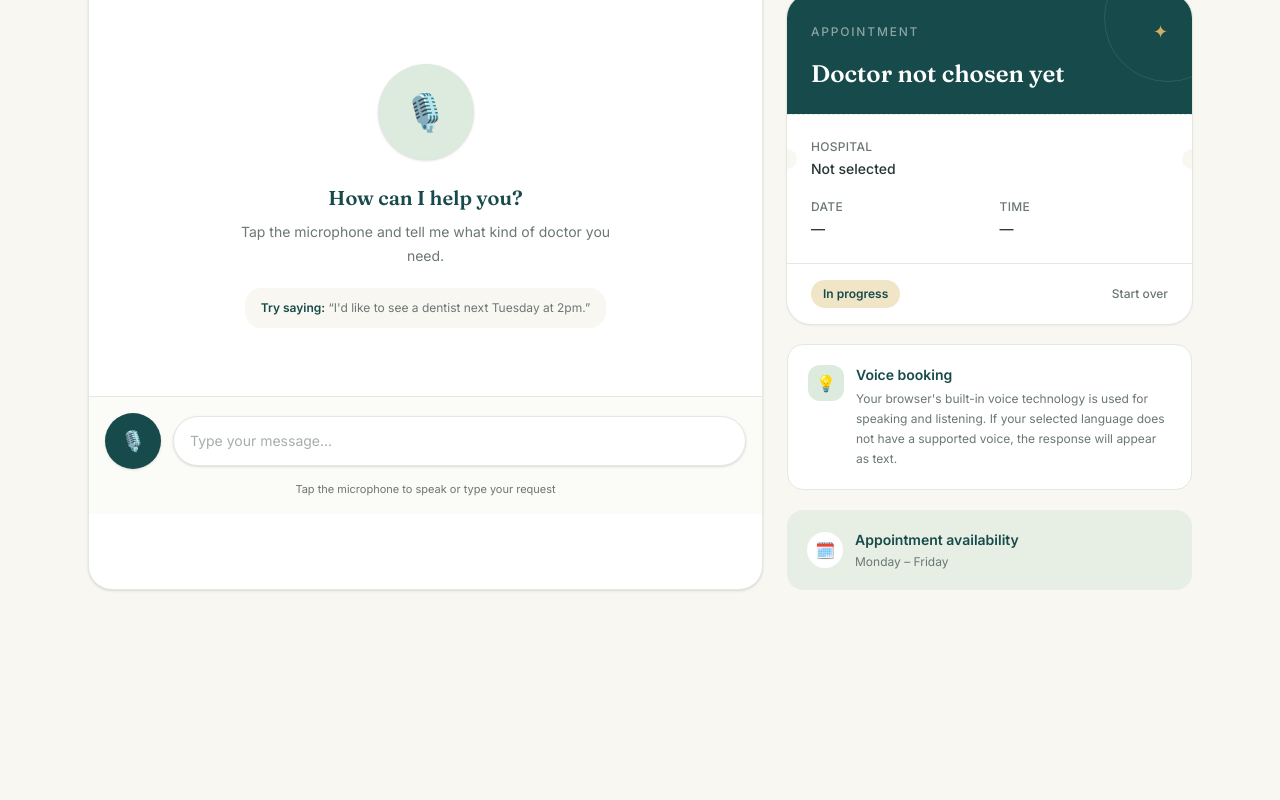
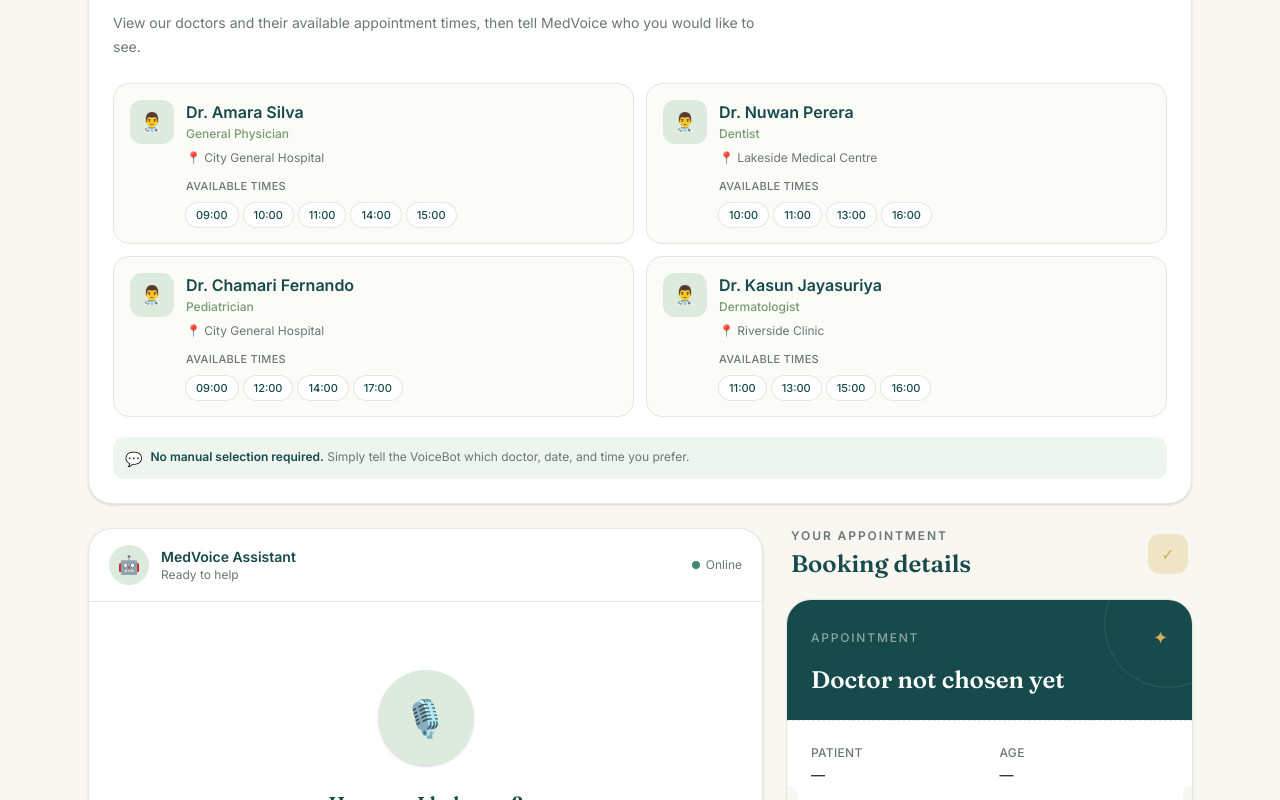
Before and after one commit to RebeccaMeegahapola/voicebot-applicaton, a Next.js app: page /booking in a window 1280 px wide. Shown: the part 520-1320 px from the top of the page. Before the commit the page ends 1150 px from the top, so only its background shows below. Built offline with nearby package versions, Linux system fonts and the light colour scheme.

Commit message:
feat: add patient information fields and enhance booking details display

```diff
--- a/components/VoiceBooking.tsx
+++ b/components/VoiceBooking.tsx
@@ -1,6 +1,7 @@
 "use client";
 
 import { useEffect, useRef, useState } from "react";
+import doctors from "@/data/doctors.json";
 import { LANGUAGES } from "@/data/languages";
 import {
   AgentResponse,
@@ -31,10 +32,13 @@ function getSpeechRecognition():
 }
 
 const emptyBooking: BookingState = {
+  patientName: null,
+  patientAge: null,
   doctor: null,
   hospital: null,
   date: null,
   time: null,
+  notes: null,
   status: "collecting",
 };
 
@@ -46,10 +50,12 @@ const STATUS_STYLES: Record<
     label: "In progress",
     className: "bg-brand-goldLight text-brand-teal",
   },
+
   confirmed: {
     label: "Confirmed",
     className: "bg-brand-sageLight text-brand-emerald",
   },
+
   rejected_weekend: {
     label: "Choose another day",
     className: "bg-brand-coral/10 text-brand-coral",
@@ -255,18 +261,24 @@ export default function VoiceBooking() {
   return (
       <div className="min-h-screen bg-brand-bg text-brand-text">
 
-        {/* ================================
+        {/* ==================================================
           HEADER
-          ================================ */}
+          ================================================== */}
 
         <header className="relative overflow-hidden bg-brand-teal">
-          {/* Decorative soft circles */}
+          {/* Decorative circles */}
           <div className="pointer-events-none absolute -right-20 -top-24 h-72 w-72 rounded-full border border-white/10" />
+
           <div className="pointer-events-none absolute -right-8 -top-12 h-48 w-48 rounded-full border border-white/10" />
+
           <div className="pointer-events-none absolute -bottom-32 -left-20 h-64 w-64 rounded-full bg-brand-sage/10 blur-3xl" />
+
           <div className="relative mx-auto max-w-6xl px-5 py-8 sm:px-6 sm:py-12">
             <div className="flex items-start justify-between gap-6">
+
+              {/* Brand + Hero */}
               <div className="max-w-2xl">
+
                 {/* Brand */}
                 <div className="mb-5 flex items-center gap-2">
                   <div className="flex h-9 w-9 items-center justify-center rounded-xl bg-brand-sage text-brand-teal">
@@ -274,10 +286,12 @@ export default function VoiceBooking() {
                     ✦
                   </span>
                   </div>
+
                   <span className="text-sm font-semibold tracking-wide text-white">
                   MedVoice
                 </span>
                 </div>
+
                 <h1 className="font-display text-3xl font-semibold leading-tight text-white sm:text-5xl">
                   Book your doctor
                   <br />
@@ -285,12 +299,14 @@ export default function VoiceBooking() {
                   with your voice.
                 </span>
                 </h1>
+
                 <p className="mt-4 max-w-lg text-sm leading-6 text-white/70 sm:text-base">
                   Tell us who you want to see, where you
                   want to go, and when. MedVoice will help
                   arrange your appointment.
                 </p>
               </div>
+
               {/* AI indicator */}
               <div className="hidden items-center gap-2 rounded-full border border-white/10 bg-white/5 px-3 py-2 text-xs text-white/70 sm:flex">
                 <span className="h-2 w-2 rounded-full bg-brand-sage" />
@@ -303,6 +319,7 @@ export default function VoiceBooking() {
               {LANGUAGES.map((l) => {
                 const active =
                     l.code === language;
+
                 return (
                     <button
                         key={l.code}
@@ -323,6 +340,7 @@ export default function VoiceBooking() {
                             : l.color,
                       }}
                   />
+
                       {l.label}
                     </button>
                 );
@@ -331,24 +349,140 @@ export default function VoiceBooking() {
           </div>
         </header>
 
-        {/* ================================
+        {/* ==================================================
           MAIN
-          ================================ */}
+          ================================================== */}
 
         <main className="mx-auto max-w-6xl px-5 py-6 sm:px-6 sm:py-10">
+
+          {/* ==================================================
+            AVAILABLE DOCTORS
+            ================================================== */}
+
+          <section className="mb-6 rounded-3xl border border-brand-border bg-white p-5 shadow-sm sm:p-6">
+
+            {/* Section heading */}
+            <div className="flex items-start justify-between gap-4">
+
+              <div>
+                <p className="text-xs font-semibold uppercase tracking-[0.16em] text-brand-muted">
+                  Our medical team
+                </p>
+
+                <h2 className="mt-1 font-display text-2xl font-semibold text-brand-teal sm:text-3xl">
+                  Available doctors
+                </h2>
+
+                <p className="mt-2 max-w-2xl text-sm leading-6 text-brand-muted">
+                  View our doctors and their available
+                  appointment times, then tell MedVoice
+                  who you would like to see.
+                </p>
+              </div>
+
+              {/* Medical icon */}
+              <div className="hidden h-11 w-11 shrink-0 items-center justify-center rounded-2xl bg-brand-sageLight sm:flex">
+              <span className="text-xl">
+                🩺
+              </span>
+              </div>
+            </div>
+
+            {/* Doctor cards */}
+            <div className="mt-6 grid gap-3 sm:grid-cols-2">
+
+              {doctors.map((doctor) => (
+                  <div
+                      key={doctor.name}
+                      className="group rounded-2xl border border-brand-border bg-brand-bg/50 p-4 transition hover:border-brand-sageDark/40 hover:bg-brand-sageLight/20"
+                  >
+                    <div className="flex items-start gap-3">
+
+                      {/* Doctor icon */}
+                      <div className="flex h-11 w-11 shrink-0 items-center justify-center rounded-xl bg-brand-sageLight">
+                    <span className="text-lg">
+                      👨‍⚕️
+                    </span>
+                      </div>
+
+                      {/* Doctor information */}
+                      <div className="min-w-0 flex-1">
+
+                        <p className="font-semibold text-brand-teal">
+                          {doctor.name}
+                        </p>
+
+                        <p className="mt-0.5 text-xs font-medium text-brand-sageDark">
+                          {doctor.specialty}
+                        </p>
+
+                        <p className="mt-2 text-xs text-brand-muted">
+                          📍 {doctor.hospital}
+                        </p>
+
+                        {/* Available times */}
+                        <div className="mt-3">
+
+                          <p className="mb-2 text-[11px] font-medium uppercase tracking-wide text-brand-muted">
+                            Available times
+                          </p>
+
+                          <div className="flex flex-wrap gap-1.5">
+                            {doctor.availableTimes.map(
+                                (time) => (
+                                    <span
+                                        key={time}
+                                        className="rounded-full bg-white px-2.5 py-1 text-[11px] font-medium text-brand-teal ring-1 ring-brand-border"
+                                    >
+                              {time}
+                            </span>
+                                )
+                            )}
+                          </div>
+                        </div>
+                      </div>
+                    </div>
+                  </div>
+              ))}
+            </div>
+
+            {/* Voice instruction */}
+            <div className="mt-5 flex items-start gap-2 rounded-xl bg-brand-sageLight/50 px-3 py-2.5">
+            <span className="mt-0.5 text-sm">
+              💬
+            </span>
+
+              <p className="text-xs leading-5 text-brand-muted">
+              <span className="font-semibold text-brand-teal">
+                No manual selection required.
+              </span>{" "}
+                Simply tell the VoiceBot which doctor,
+                date, and time you prefer.
+              </p>
+            </div>
+          </section>
+
+          {/* ==================================================
+            VOICEBOT + BOOKING DETAILS
+            ================================================== */}
+
           <div className="grid gap-6 lg:grid-cols-[1.25fr_0.75fr]">
 
-            {/* ================================
+            {/* ==================================================
               CONVERSATION CARD
-              ================================ */}
+              ================================================== */}
 
             <section className="overflow-hidden rounded-3xl border border-brand-border bg-white shadow-sm">
+
               {/* Card header */}
               <div className="flex items-center justify-between border-b border-brand-border px-5 py-4">
+
                 <div className="flex items-center gap-3">
+
                   <div className="flex h-10 w-10 items-center justify-center rounded-full bg-brand-sageLight text-lg">
                     🤖
                   </div>
+
                   <div>
                     <p className="text-sm font-semibold text-brand-teal">
                       MedVoice Assistant
@@ -363,13 +497,17 @@ export default function VoiceBooking() {
                     </p>
                   </div>
                 </div>
+
                 <span className="flex items-center gap-1.5 text-xs text-brand-muted">
                 <span className="h-2 w-2 rounded-full bg-brand-emerald" />
                 Online
               </span>
               </div>
 
-              {/* Messages */}
+              {/* ==================================================
+                MESSAGES
+                ================================================== */}
+
               <div
                   ref={scrollRef}
                   className="space-y-4 overflow-y-auto p-5 sm:p-6"
@@ -378,10 +516,14 @@ export default function VoiceBooking() {
                     maxHeight: "30rem",
                   }}
               >
+
+                {/* Empty state */}
                 {messages.length === 0 && (
                     <div className="flex min-h-[22rem] flex-col items-center justify-center text-center">
+
                       {/* Voice icon */}
                       <div className="relative mb-6">
+
                         {listening && (
                             <>
                               <span className="absolute inset-0 animate-pulse-ring rounded-full bg-brand-sage" />
@@ -389,6 +531,7 @@ export default function VoiceBooking() {
                               <span className="absolute -inset-4 animate-pulse-ring rounded-full bg-brand-sage/30" />
                             </>
                         )}
+
                         <div className="relative flex h-24 w-24 items-center justify-center rounded-full bg-brand-sageLight text-4xl shadow-sm">
                           🎙️
                         </div>
@@ -407,8 +550,8 @@ export default function VoiceBooking() {
                     <span className="font-semibold text-brand-teal">
                       Try saying:
                     </span>{" "}
-                        &ldquo;I&apos;d like to see a dentist
-                        next Tuesday at 2pm.&rdquo;
+                        &ldquo;I&apos;m Amal, 32. I&apos;d like
+                        to see a dentist next Tuesday at 2pm.&rdquo;
                       </div>
                     </div>
                 )}
@@ -439,17 +582,25 @@ export default function VoiceBooking() {
                 {loading && (
                     <div className="flex justify-start">
                       <div className="flex items-center gap-1 rounded-2xl rounded-bl-md bg-brand-sageLight px-4 py-3">
+
                         <span className="h-1.5 w-1.5 animate-bounce rounded-full bg-brand-teal/40 [animation-delay:-0.2s]" />
+
                         <span className="h-1.5 w-1.5 animate-bounce rounded-full bg-brand-teal/40" />
+
                         <span className="h-1.5 w-1.5 animate-bounce rounded-full bg-brand-teal/40 [animation-delay:0.2s]" />
                       </div>
                     </div>
                 )}
               </div>
 
-              {/* Input area */}
+              {/* ==================================================
+                INPUT AREA
+                ================================================== */}
+
               <div className="border-t border-brand-border bg-brand-bg/50 p-4">
+
                 <div className="flex items-center gap-3">
+
                   {/* Voice button */}
                   {voiceSupported ? (
                       <button
@@ -472,7 +623,10 @@ export default function VoiceBooking() {
                         {listening && (
                             <span className="absolute inset-0 animate-pulse-ring rounded-full bg-brand-coral" />
                         )}
-                        <span className="relative">{listening ? "■" : "🎙️"}</span>
+
+                        <span className="relative">
+                      {listening ? "■" : "🎙️"}
+                    </span>
                       </button>
                   ) : (
                       <div className="rounded-xl bg-brand-coral/10 px-3 py-2 text-xs text-brand-coral">
@@ -482,6 +636,7 @@ export default function VoiceBooking() {
 
                   {/* Text input */}
                   <div className="flex flex-1 items-center rounded-full border border-brand-border bg-white px-4 py-1 shadow-sm">
+
                     <input
                         value={typedInput}
                         onChange={(e) =>
@@ -508,19 +663,22 @@ export default function VoiceBooking() {
                     )}
                   </div>
                 </div>
+
                 <p className="mt-3 text-center text-[11px] text-brand-muted">
                   Tap the microphone to speak or type your request
                 </p>
               </div>
             </section>
 
-
-            {/* ================================
-              APPOINTMENT CARD
-              ================================ */}
+            {/* ==================================================
+              BOOKING DETAILS
+              ================================================== */}
 
             <section className="flex flex-col gap-5">
+
+              {/* Section heading */}
               <div className="flex items-center justify-between px-1">
+
                 <div>
                   <p className="text-xs font-semibold uppercase tracking-[0.16em] text-brand-muted">
                     Your appointment
@@ -536,7 +694,10 @@ export default function VoiceBooking() {
                 </div>
               </div>
 
-              {/* Ticket */}
+              {/* ==================================================
+                APPOINTMENT TICKET
+                ================================================== */}
+
               <div
                   className="ticket-notch relative overflow-hidden rounded-3xl bg-white shadow-sm ring-1 ring-brand-border"
                   style={{
@@ -547,13 +708,20 @@ export default function VoiceBooking() {
 
                 {/* Ticket top */}
                 <div className="relative overflow-hidden bg-brand-teal px-6 py-6">
+
                   <div className="absolute -right-10 -top-10 h-32 w-32 rounded-full border border-white/10" />
+
                   <div className="relative">
+
                     <div className="flex items-center justify-between">
+
                       <p className="text-xs font-medium uppercase tracking-[0.15em] text-white/50">
                         Appointment
                       </p>
-                      <span className="text-lg text-brand-gold">✦</span>
+
+                      <span className="text-lg text-brand-gold">
+                      ✦
+                    </span>
                     </div>
 
                     <p className="mt-3 font-display text-2xl font-semibold text-white">
@@ -563,52 +731,106 @@ export default function VoiceBooking() {
                   </div>
                 </div>
 
-
                 {/* Ticket details */}
                 <div className="border-t border-dashed border-brand-border">
+
                   <div className="grid grid-cols-2 gap-5 px-6 py-6">
+
+                    {/* Patient */}
+                    <div>
+                      <p className="text-xs font-medium uppercase tracking-wide text-brand-muted">
+                        Patient
+                      </p>
+
+                      <p className="mt-1 text-sm font-medium text-brand-text">
+                        {booking.patientName ?? "—"}
+                      </p>
+                    </div>
+
+                    {/* Age */}
+                    <div>
+                      <p className="text-xs font-medium uppercase tracking-wide text-brand-muted">
+                        Age
+                      </p>
+
+                      <p className="mt-1 text-sm font-medium text-brand-text">
+                        {booking.patientAge ?? "—"}
+                      </p>
+                    </div>
+
+                    {/* Hospital */}
                     <div className="col-span-2">
                       <p className="text-xs font-medium uppercase tracking-wide text-brand-muted">
                         Hospital
                       </p>
 
-                      <p className="mt-1 font-medium text-brand-text text-sm">
-                        {booking.hospital ?? "Not selected"}
+                      <p className="mt-1 text-sm font-medium text-brand-text">
+                        {booking.hospital ??
+                            "Not selected"}
                       </p>
                     </div>
 
+                    {/* Date */}
                     <div>
                       <p className="text-xs font-medium uppercase tracking-wide text-brand-muted">
                         Date
                       </p>
 
-                      <p className="mt-1 font-medium text-brand-text text-sm">
+                      <p className="mt-1 text-sm font-medium text-brand-text">
                         {booking.date
-                          ? new Date(booking.date + "T00:00:00").toLocaleDateString("en-US", { weekday: "long", year: "numeric", month: "long", day: "numeric" })
+                            ? new Date(
+                                booking.date +
+                                "T00:00:00"
+                            ).toLocaleDateString(
+                                "en-US",
+                                {
+                                  weekday: "long",
+                                  year: "numeric",
+                                  month: "long",
+                                  day: "numeric",
+                                }
+                            )
                             : "—"}
                       </p>
                     </div>
 
+                    {/* Time */}
                     <div>
                       <p className="text-xs font-medium uppercase tracking-wide text-brand-muted">
                         Time
                       </p>
 
-                      <p className="mt-1 font-medium text-brand-text text-sm">
+                      <p className="mt-1 text-sm font-medium text-brand-text">
                         {booking.time ?? "—"}
                       </p>
                     </div>
+
+                    {/* Notes */}
+                    {booking.notes && (
+                        <div className="col-span-2">
+
+                          <p className="text-xs font-medium uppercase tracking-wide text-brand-muted">
+                            Reason for visit
+                          </p>
+
+                          <p className="mt-1 text-sm font-medium text-brand-text">
+                            {booking.notes}
+                          </p>
+                        </div>
+                    )}
                   </div>
                 </div>
 
                 {/* Ticket footer */}
                 <div className="flex items-center justify-between border-t border-brand-border px-6 py-4">
+
                 <span
                     key={booking.status}
                     className={`animate-pop-in rounded-full px-3 py-1.5 text-xs font-semibold ${statusStyle.className}`}
                 >
                   {statusStyle.label}
                 </span>
+
                   <button
                       onClick={resetConversation}
                       className="text-xs font-medium text-brand-muted transition hover:text-brand-teal hover:underline"
@@ -618,10 +840,14 @@ export default function VoiceBooking() {
                 </div>
               </div>
 
+              {/* ==================================================
+                VOICE BOOKING INFO
+                ================================================== */}
 
-              {/* Helpful information */}
               <div className="rounded-2xl border border-brand-border bg-white p-5">
+
                 <div className="flex gap-3">
+
                   <div className="flex h-9 w-9 shrink-0 items-center justify-center rounded-xl bg-brand-sageLight">
                     💡
                   </div>
@@ -632,20 +858,23 @@ export default function VoiceBooking() {
                     </p>
 
                     <p className="mt-1 text-xs leading-5 text-brand-muted">
-                      Your browser&apos;s built-in voice
-                      technology is used for speaking and
-                      listening. If your selected language
-                      does not have a supported voice, the
-                      response will appear as text.
+                      Tell the assistant your preferred
+                      doctor, date, and time. Your
+                      appointment details will appear here
+                      as they are collected.
                     </p>
                   </div>
                 </div>
               </div>
 
+              {/* ==================================================
+                APPOINTMENT AVAILABILITY
+                ================================================== */}
 
-              {/* Availability */}
               <div className="rounded-2xl bg-brand-sageLight/60 p-5">
+
                 <div className="flex items-center gap-3">
+
                   <div className="flex h-9 w-9 items-center justify-center rounded-full bg-white">
                     🗓️
                   </div>
```
Lines whose indentation alone changed are shown as unchanged.
